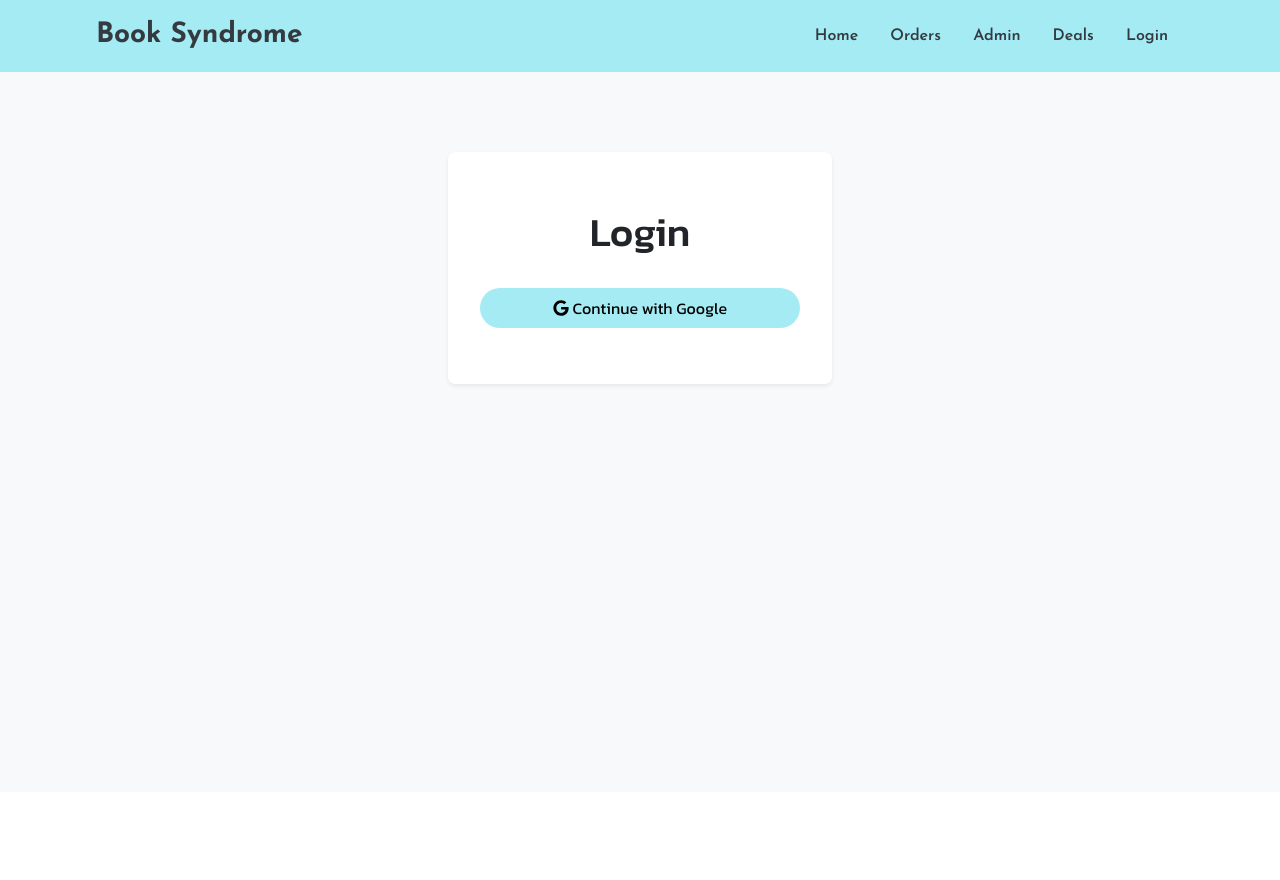
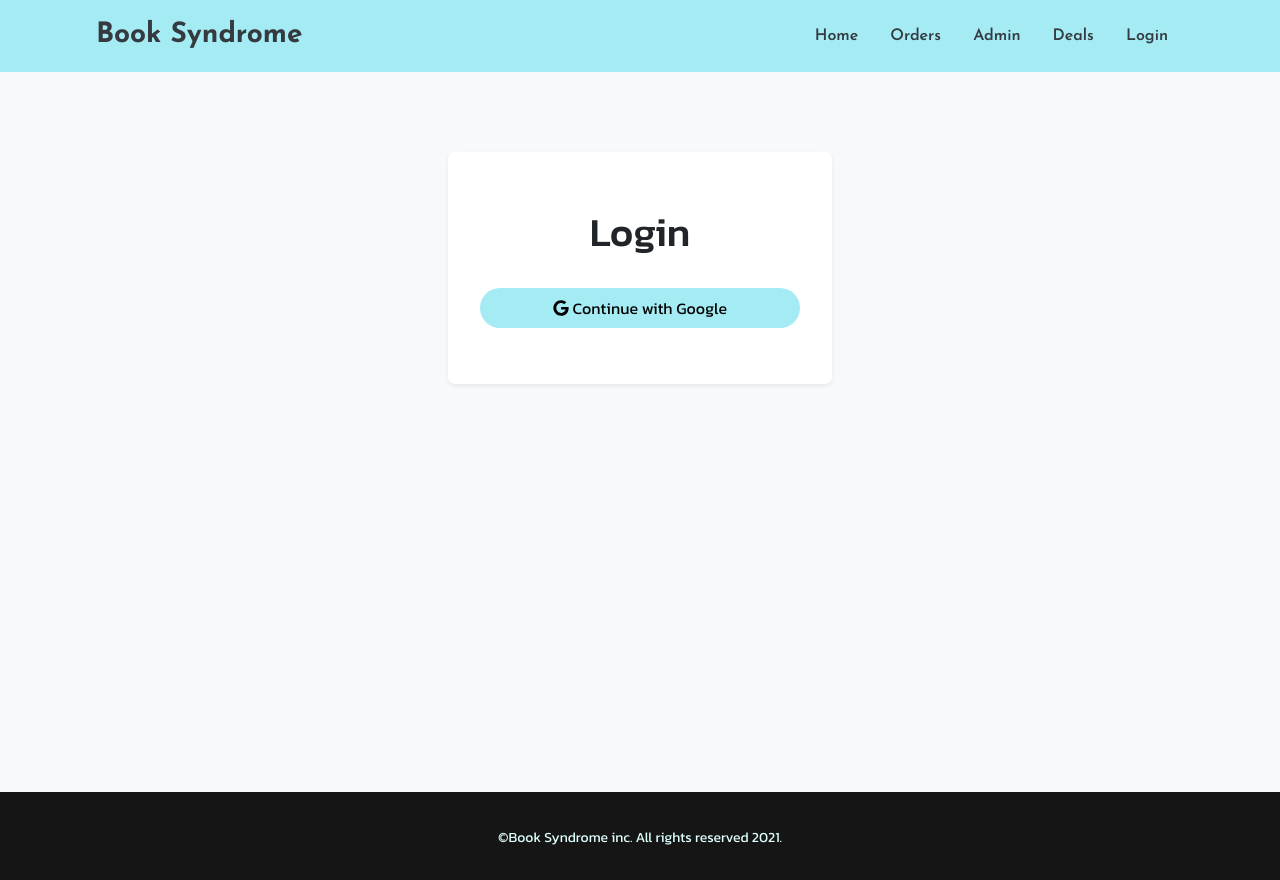
Before and after one commit to sabbirquince/Book-syndrome-e-commerce-service, a React (Create React App) app: page /login in a window 1280 px wide. Before the commit the page ends 800 px from the top, so only its background shows below. Built offline with nearby package versions, Linux system fonts and the light colour scheme.

Commit message:
footer done

```diff
--- a/src/App.js
+++ b/src/App.js
@@ -10,6 +10,7 @@ import Login from "./Components/Login/Login";
 import Orders from "./Components/Orders/Orders";
 import Admin from "./Components/Admin/Admin";
 import Checkout from "./Components/Checkout/Checkout";
+import Footer from "./Components/Footer/Footer";
 
 export const LoginContext = createContext();
 
@@ -47,6 +48,8 @@ function App() {
               <Checkout />
             </PrivateRoute>
           </Switch>
+
+          <Footer />
         </Router>
       </LoginContext.Provider>
     </div>
--- /dev/null
+++ b/src/Components/Footer/Footer.js
@@ -0,0 +1,14 @@
+import React from "react";
+import "./footer.css";
+
+const Footer = () => {
+  return (
+    <div className="footer">
+      <small>
+        &#169;<span>Book Syndrome</span> inc. All rights reserved 2021.
+      </small>
+    </div>
+  );
+};
+
+export default Footer;
--- /dev/null
+++ b/src/Components/Footer/footer.css
@@ -0,0 +1,7 @@
+.footer {
+    text-align: center;
+    padding: 2rem 0;
+    background-color: #151515;
+    color: lightcyan;
+    font-weight: 200;
+}
```
